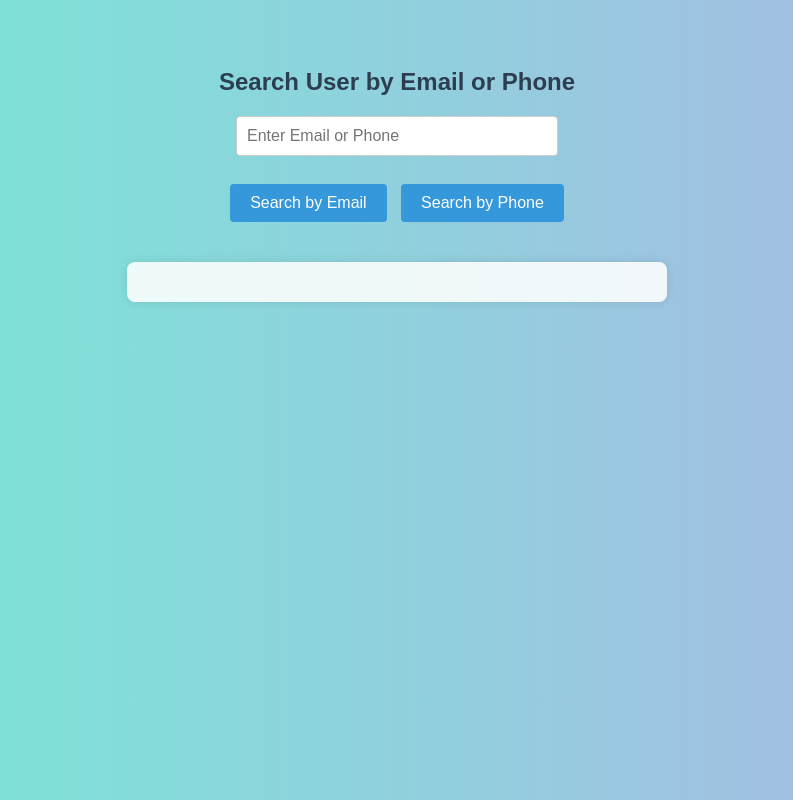
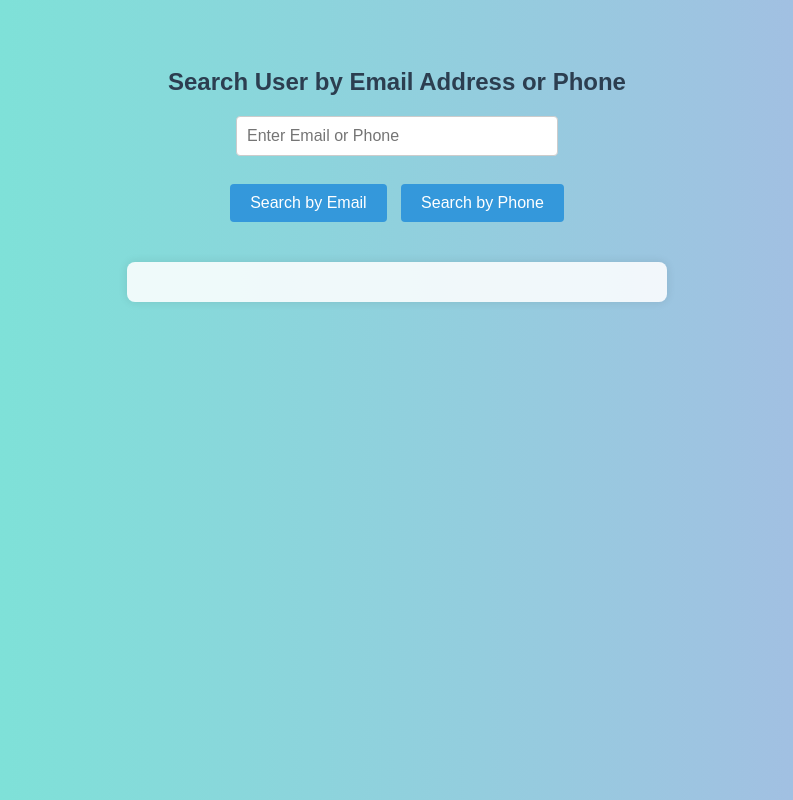
Before and after one commit to sushirb9/searchusershistoricaldata, a plain HTML site: page index.html in a window 1280 px wide. Shown: the whole page, without its empty margins (243-1036 px from the left). Drawn offline with Linux system fonts and the light colour scheme.

Commit message:
Update index.html

```diff
--- a/index.html
+++ b/index.html
@@ -62,7 +62,7 @@
 </head>
 <body>
 
-    <h2>Search User by Email or Phone</h2>
+    <h2>Search User by Email Address or Phone</h2>
 
     <input type="text" id="searchValue" placeholder="Enter Email or Phone">
     <br><br>
```
